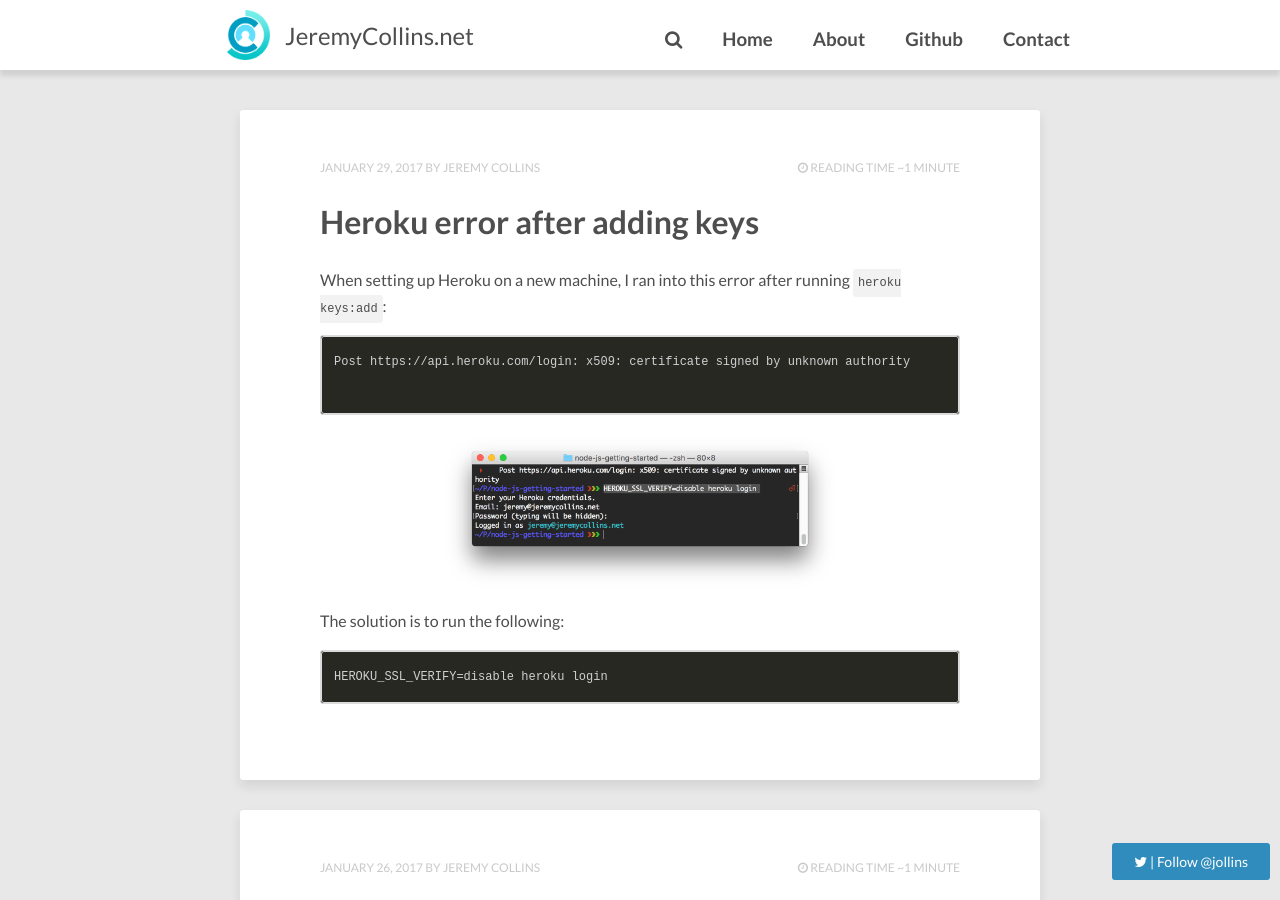
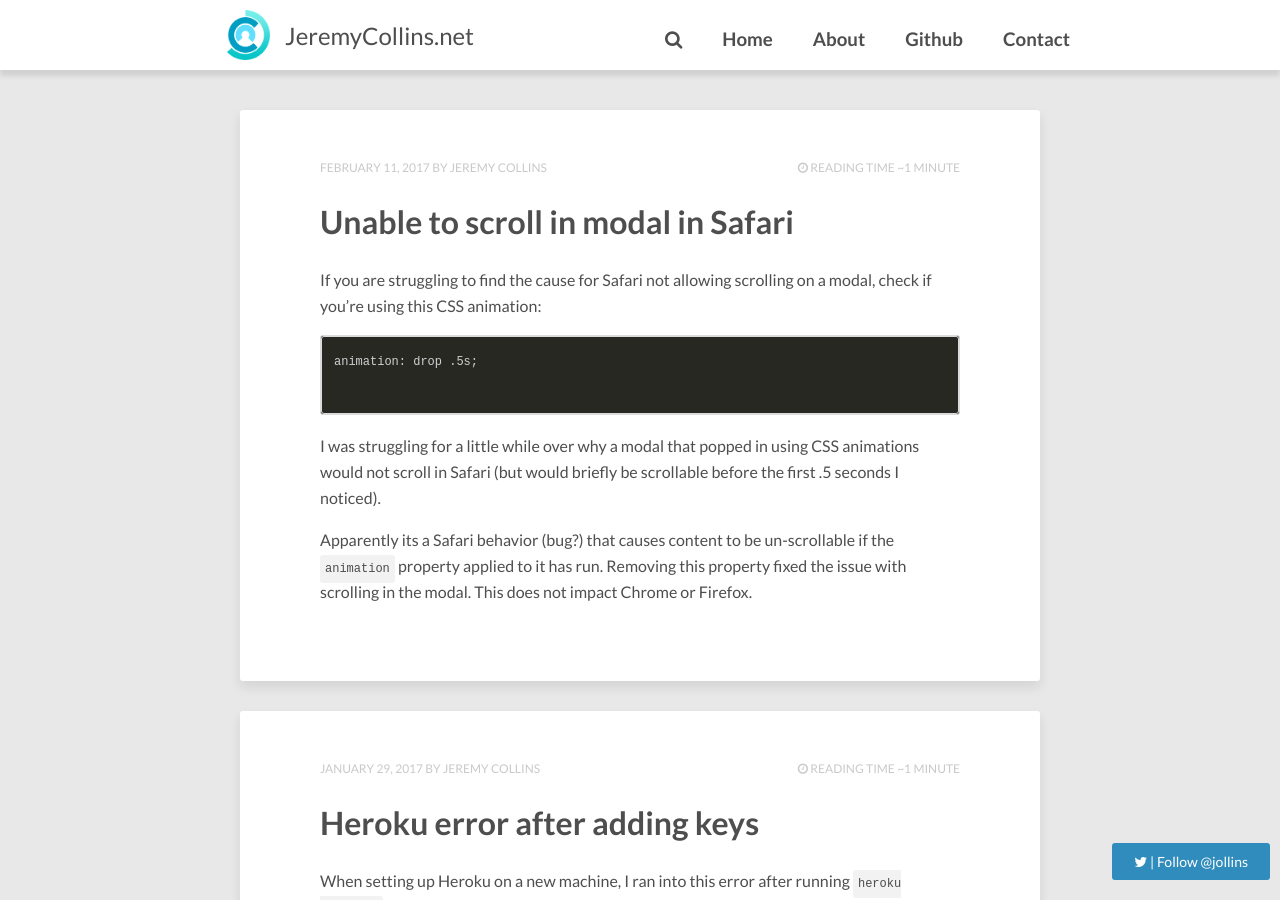
Before and after one commit to jdodsoncollins/JeremyCollinsDotNet, a Jekyll site: the page built from index.html, in a window 1280 px wide and 900 px high. Built offline with Jekyll 4.4.1, drawn with Linux system fonts in a browser that asks for light colours; nearby versions of some CDN libraries; the list of posts is cut into pages by our own code; comment, search, counter and statistics services are not loaded.

Commit message:
Pushing new post, mobile nav fix

````diff
--- a/_includes/header.html
+++ b/_includes/header.html
@@ -1,9 +1,12 @@
-{% capture site_cats %}{% for cat in site.categories %}{{ cat | first }}{% unless forloop.last %},{% endunless %}{% endfor %}{% endcapture %}
-{% assign cats_list = site_cats | split:',' | sort %}
+{% capture site_cats %}{% for cat in site.categories %}{{ cat | first }}{% unless forloop.last %},{% endunless %}{% endfor %}{% endcapture %} {% assign cats_list = site_cats | split:',' | sort %}
 
 <div class="header-menu header-menu-top">
     <ul class="header-item-container">
-      <li class="header-item-title header-toggle "><a href="#menu"><h2><i class="fa fa-bars"></i></h2></a></li>
+        <li class="header-item-title header-toggle ">
+            <a href="#menu">
+                <h2><i class="fa fa-bars"></i></h2>
+            </a>
+        </li>
         <li class="header-item-title">
             <a href="{{site.url}}/">
           {% if site.logo %}
@@ -12,54 +15,61 @@
           <a href="{{site.url}}/" class="title"> {{ site.title }}</a>
             </a>
         </li>
-      {% for menu in site.menu reversed %}
-        {% assign class = nil %}
-        {% if ((page.url contains menu.url and menu.url != '/') or (page.url == '/index.html' and menu.url == '/')) %}
-          {% assign class = 'active' %}
-        {% endif %}
-
-        {% if menu.type == 'categories' %}
-          <li class="header-item {{class}}"><a href="{{site.url}}{{menu.url}}"><h3>{{ menu.title }}</h3></a>
+        {% for menu in site.menu reversed %} {% assign class = nil %} {% if ((page.url contains menu.url and menu.url != '/') or (page.url == '/index.html' and menu.url == '/')) %} {% assign class = 'active' %} {% endif %} {% if menu.type == 'categories' %}
+        <li class="header-item {{class}}">
+            <a href="{{site.url}}{{menu.url}}">
+                <h3>{{ menu.title }}</h3>
+            </a>
             <ul class="header-submenu">
-              {% for item in (0..site.categories.size) %}{% unless forloop.last %}
-                {% capture this_word %}{{ cats_list[item] | strip_newlines }}{% endcapture %}
+                {% for item in (0..site.categories.size) %}{% unless forloop.last %} {% capture this_word %}{{ cats_list[item] | strip_newlines }}{% endcapture %}
                 <li class="sub-item"><a href="{{site.url}}/categories/#{{this_word}}">{{this_word}}</a></li>
                 {% endunless %}{% endfor %}
             </ul>
         </li>
-        {% elsif menu.submenu %}
-            {% if menu.url contains 'http://' or menu.url contains 'https://' or sub.url contains 'javascript:' %}
-              <li class="header-item {{class}}"><a href="{{menu.url}}" target="_blank"><h3>{{ menu.title }}</h3></a>
+        {% elsif menu.submenu %} {% if menu.url contains 'http://' or menu.url contains 'https://' or sub.url contains 'javascript:' %}
+        <li class="header-item {{class}}">
+            <a href="{{menu.url}}" target="_blank">
+                <h3>{{ menu.title }}</h3>
+            </a>
             {% else %}
-              <li class="header-item {{class}}"><a href="{{site.url}}{{menu.url}}"><h3>{{ menu.title }}</h3></a>
+            <li class="header-item {{class}}">
+                <a href="{{site.url}}{{menu.url}}">
+                    <h3>{{ menu.title }}</h3>
+                </a>
                 {% endif %}
                 <ul class="header-submenu">
-              {% for sub in menu.submenu %}
-                {% if sub.url contains 'http://' or sub.url contains 'https://' or sub.url contains 'javascript:' %}
+                    {% for sub in menu.submenu %} {% if sub.url contains 'http://' or sub.url contains 'https://' or sub.url contains 'javascript:' %}
                     <li class="sub-item"><a href="{{sub.url}}">{{sub.title}}</a></li>
                     {% else %}
                     <li class="sub-item"><a href="{{site.url}}{{sub.url}}">{{sub.title}}</a></li>
-                {% endif %}
-              {% endfor %}
+                    {% endif %} {% endfor %}
                 </ul>
             </li>
+            {% else %} {% if menu.url contains 'http://' or menu.url contains 'https://' or sub.url contains 'javascript:' %}
+            <li class="header-item {{class}}">
+                <a href="{{menu.url}}" target="_blank">
+                    <h3>{{ menu.title }}</h3>
+                </a>
+            </li>
             {% else %}
-            {% if menu.url contains 'http://' or menu.url contains 'https://' or sub.url contains 'javascript:' %}
-                <li class="header-item {{class}}"><a href="{{menu.url}}" target="_blank"><h3>{{ menu.title }}</h3></a></li>
-            {% else %}
-                <li class="header-item {{class}}"><a href="{{site.url}}{{menu.url}}"><h3>{{ menu.title }}</h3></a></li>
-            {% endif %}
-        {% endif %}
-      {% endfor %}
-      <li class="header-item"><a href="{{site.url}}/search"><h3><i class="fa fa-search"></i></h3></a></li>
+            <li class="header-item {{class}}">
+                <a href="{{site.url}}{{menu.url}}">
+                    <h3>{{ menu.title }}</h3>
+                </a>
+            </li>
+            {% endif %} {% endif %} {% endfor %}
+            <li class="header-item">
+                <a href="{{site.url}}/search">
+                    <h3><i class="fa fa-search"></i></h3>
+                </a>
+            </li>
     </ul>
 </div>
 {% if page.layout != 'post' %}
-<div class="home-header" >
+<div class="home-header">
 </div>
-{% endif %}
-{% if page.layout == 'post' %}
-<div class="entry-header" >
+{% endif %} {% if page.layout == 'post' %}
+<div class="entry-header">
     <div class="header-title">
         <div class="header-title-wrap">
             <h1>{{ page.title }}</h1>
@@ -67,55 +77,66 @@
             <h2><span class="entry-date date published updated"><time datetime="{{ page.date | date_to_xmlschema }}">{{ page.date | date: "%B %d, %Y" }}</time></span></h2>
             {% else %}
             <h2><span class="entry-date"><time>&nbsp;</time></span></h2>
-      {% endif %}
-
-      {% if site.reading_time and page.layout == 'post' %}
+            {% endif %} {% if site.reading_time and page.layout == 'post' %}
             <p class="entry-reading-time">
-          <i class="fa fa-clock-o"></i>
-          {% assign readtime = content | strip_html | number_of_words | divided_by:site.words_per_minute %}
-          Reading time ~{% if readtime <= 1 %}1 minute{% else %}{{ readtime }} minutes{% endif %}
-        </p><!-- /.entry-reading-time -->
+                <i class="fa fa-clock-o"></i> {% assign readtime = content | strip_html | number_of_words | divided_by:site.words_per_minute %} Reading time ~{% if readtime
+                <=1 %}1 minute{% else %}{{ readtime }} minutes{% endif %} </p>
+                    <!-- /.entry-reading-time -->
                     {% else %}
                     <p class="entry-reading-time">
                         &nbsp;
-          </p><!-- /.entry-reading-time -->
+                    </p>
+                    <!-- /.entry-reading-time -->
                     {% endif %}
-    </div><!-- /.header-title-wrap -->
-  </div><!-- /.header-title -->
-</div><!-- /.entry-header -->
+        </div>
+        <!-- /.header-title-wrap -->
+    </div>
+    <!-- /.header-title -->
+</div>
+<!-- /.entry-header -->
 {% endif %}
 
 <nav id="menu" style="display: none">
     <ul>
-    {% for menu in site.menu %}
-      {% if menu.type == 'categories' %}
-        <li><a href="{{site.url}}{{menu.url}}"><h3>{{ menu.title }}</h3></a>
+        {% for menu in site.menu %} {% if menu.type == 'categories' %}
+        <li>
+            <a href="{{site.url}}{{menu.url}}">
+                <h3>{{ menu.title }}</h3>
+            </a>
             <ul>
-            {% for item in (0..site.categories.size) %}{% unless forloop.last %}
-              {% capture this_word %}{{ cats_list[item] | strip_newlines }}{% endcapture %}
+                {% for item in (0..site.categories.size) %}{% unless forloop.last %} {% capture this_word %}{{ cats_list[item] | strip_newlines }}{% endcapture %}
                 <li><a href="{{site.url}}/categories/#{{this_word}}">{{this_word}}</a></li>
                 {% endunless %}{% endfor %}
             </ul>
         </li>
         {% elsif menu.submenu %}
-        <li><a href="{{site.url}}{{menu.url}}"><h3>{{ menu.title }}</h3></a>
+        <li>
+            <a href="{{site.url}}{{menu.url}}">
+                <h3>{{ menu.title }}</h3>
+            </a>
             <ul>
-            {% for sub in menu.submenu %}
-                {% if sub.url contains 'http://' or sub.url contains 'https://' or sub.url contains 'javascript:' %}
+                {% for sub in menu.submenu %} {% if sub.url contains 'http://' or sub.url contains 'https://' or sub.url contains 'javascript:' %}
                 <li><a href="{{sub.url}}">{{sub.title}}</a></li>
                 {% else %}
                 <li><a href="{{site.url}}{{sub.url}}">{{sub.title}}</a></li>
-                {% endif %}
-            {% endfor %}
+                {% endif %} {% endfor %}
             </ul>
         </li>
+        {% else %} {% if menu.url contains 'http://' or menu.url contains 'https://' or menu.url contains 'javascript:' %}
+        <li>
+            <a href="{{menu.url}}">
+                <h3>{{ menu.title }}</h3>
+            </a>
+        </li>
         {% else %}
-        <li><a href="{{site.url}}{{menu.url}}"><h3>{{ menu.title }}</h3></a></li>
-      {% endif %}
-    {% endfor %}
+        <li>
+            <a href="{{site.url}}{{menu.url}}">
+                <h3>{{ menu.title }}</h3>
+            </a>
+        </li>
+        {% endif %} {% endif %} {% endfor %}
     </ul>
 </nav>
 
 {% if site.owner.twitter %}
-  <a href="https://twitter.com/{{site.owner.twitter}}" class="btn btn-info button-twitter" data-show-count="false" data-size="large"><i class="fa fa-twitter"></i> <span> | Follow @{{site.owner.twitter}}</span></a>
-{% endif %}
+<a href="https://twitter.com/{{site.owner.twitter}}" class="btn btn-info button-twitter" data-show-count="false" data-size="large"><i class="fa fa-twitter"></i> <span> | Follow @{{site.owner.twitter}}</span></a> {% endif %}
--- /dev/null
+++ b/_posts/2017-2-11-fix-safari-scroll.md
@@ -0,0 +1,21 @@
+---
+layout: post
+title: Unable to scroll in modal in Safari
+description: "How to resolve the Safari behavior of being unable to scroll in modal with animation"
+modified: 2017-02-11
+tags: [heroku]
+categories: [development]
+#image:
+#    feature: abstract-5.jpg
+---
+
+If you are struggling to find the cause for Safari not allowing scrolling on a modal, check if you're using this CSS animation:
+
+```
+animation: drop .5s;
+
+```
+
+I was struggling for a little while over why a modal that popped in using CSS animations would not scroll in Safari (but would briefly be scrollable before the first .5 seconds I noticed).
+
+Apparently its a Safari behavior (bug?) that causes content to be un-scrollable if the `animation` property applied to it has run. Removing this property fixed the issue with scrolling in the modal. This does not impact Chrome or Firefox.
````
Lines whose indentation alone changed are shown as unchanged.
